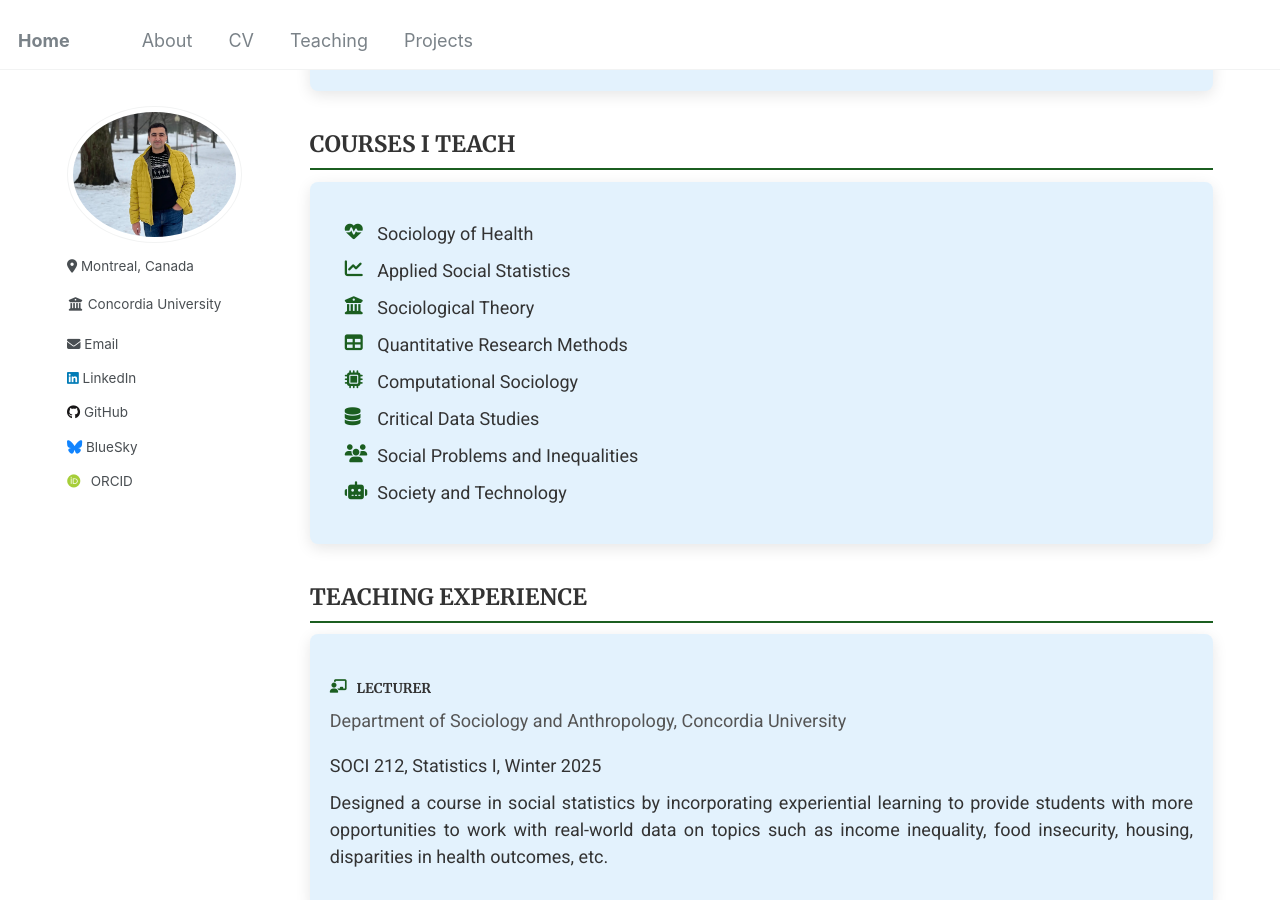
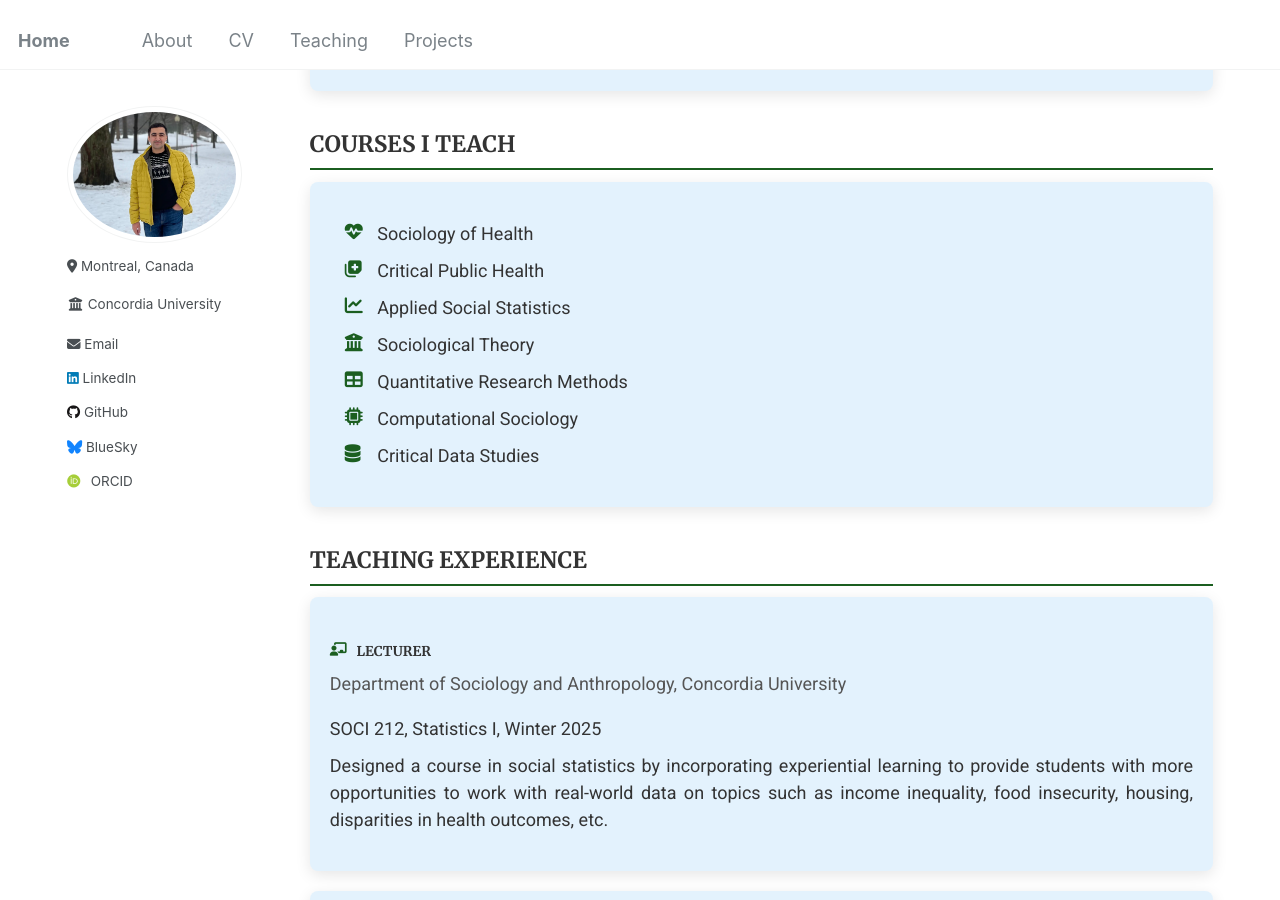
Before and after one commit to Mohsnmonji/mohsnmonji.github.io, a Jekyll site: the page built from _pages/teaching.md, in a window 1280 px wide and 900 px high, scrolled down 406 px. Built offline with Jekyll 4.4.1, drawn with Linux system fonts in a browser that asks for light colours; some web fonts are replaced.

Commit message:
Update teaching.md

```diff
--- a/_pages/teaching.md
+++ b/_pages/teaching.md
@@ -83,13 +83,12 @@ author_profile: true
   <div class="teaching-card">
     <ul class="teaching-list">
       <li><i class="fas fa-heartbeat icon"></i> Sociology of Health</li>
+      <li><i class="fas fa-notes-medical icon"></i> Critical Public Health</li>
       <li><i class="fas fa-chart-line icon"></i> Applied Social Statistics</li>
       <li><i class="fas fa-university icon"></i> Sociological Theory</li>
       <li><i class="fas fa-table icon"></i> Quantitative Research Methods</li>
       <li><i class="fas fa-microchip icon"></i> Computational Sociology</li>
       <li><i class="fas fa-database icon"></i> Critical Data Studies</li>
-      <li><i class="fas fa-users icon"></i> Social Problems and Inequalities</li>
-      <li><i class="fas fa-robot icon"></i> Society and Technology</li>
     </ul>
   </div>
 </div>
```
